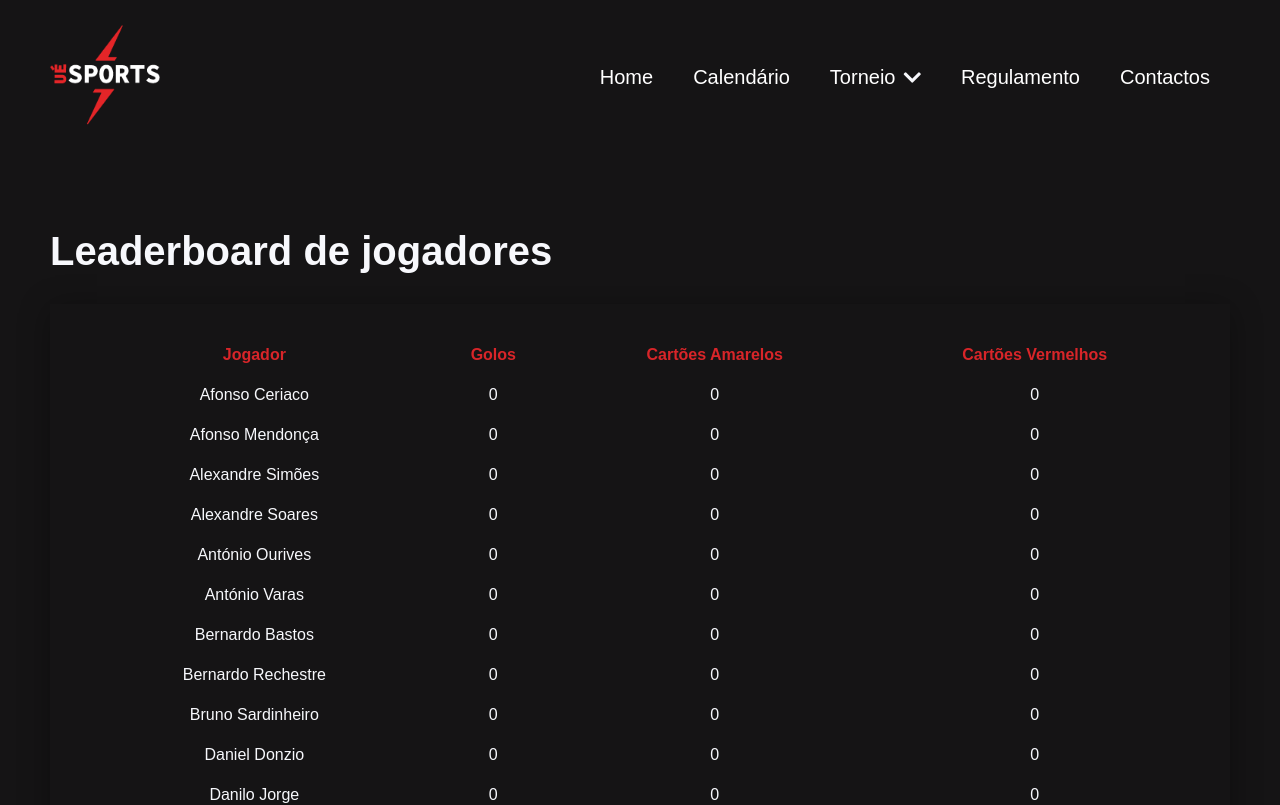
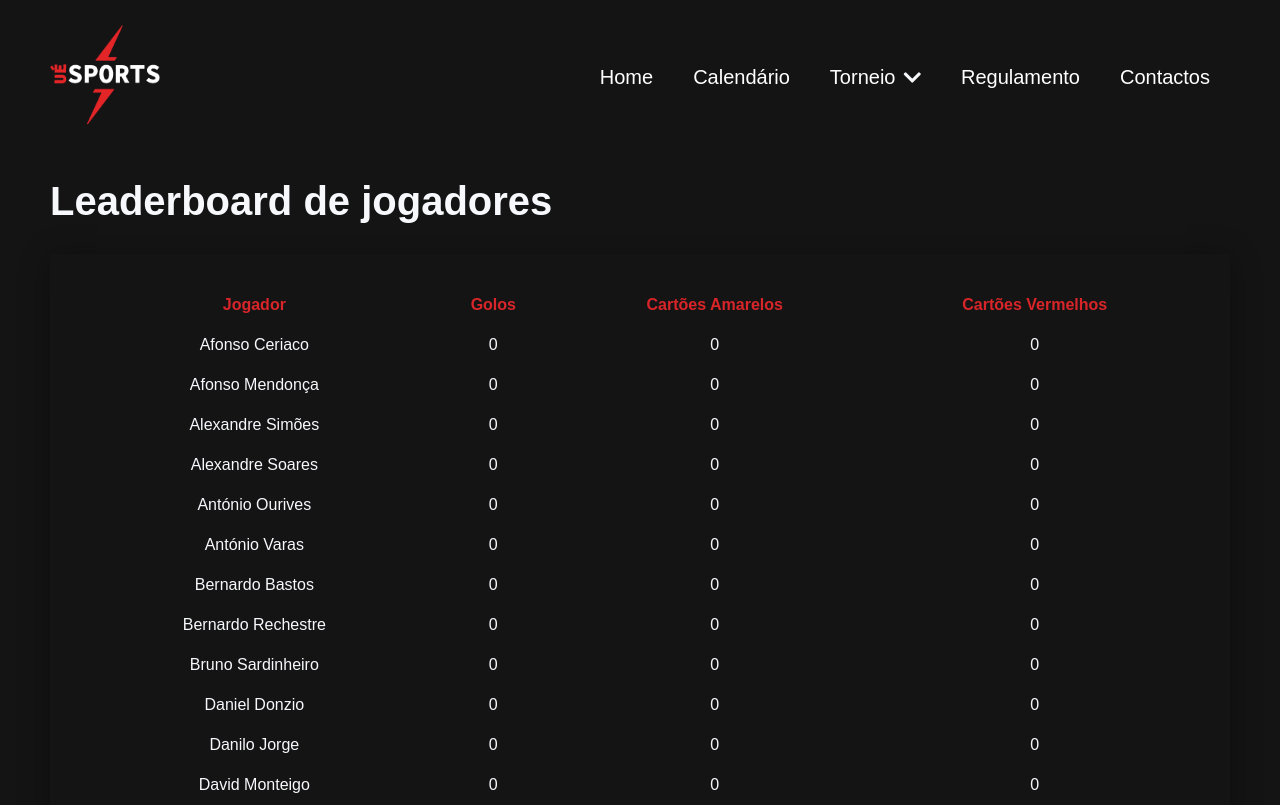
Before and after one commit to MrValraven/torneioreitor, a React (Vite) app: page /leaderboard in a window 1280 px wide. Shown: the top 805 px of the page. Built offline with nearby package versions, Linux system fonts and the light colour scheme; a web font is replaced by a local one.

Commit message:
added more top margin to improve spacing

```diff
--- a/src/pages/grupos/GroupPage.jsx
+++ b/src/pages/grupos/GroupPage.jsx
@@ -1,6 +1,7 @@
 import React from "react";
 import GrupoCard from "../../components/grupo/GrupoCard";
 
+import "./styles.scss";
 import grupos from "../../static/grupos.json";
 
 const GroupPage = () => {
--- /dev/null
+++ b/src/pages/grupos/styles.scss
@@ -0,0 +1,3 @@
+.groupPage {
+  margin-top: 50px;
+}
--- a/src/pages/leaderboard/styles.scss
+++ b/src/pages/leaderboard/styles.scss
@@ -1,5 +1,5 @@
 .leaderboard {
-  margin-top: 100px;
+  margin-top: 50px;
 }
 
 .table-container {
```
